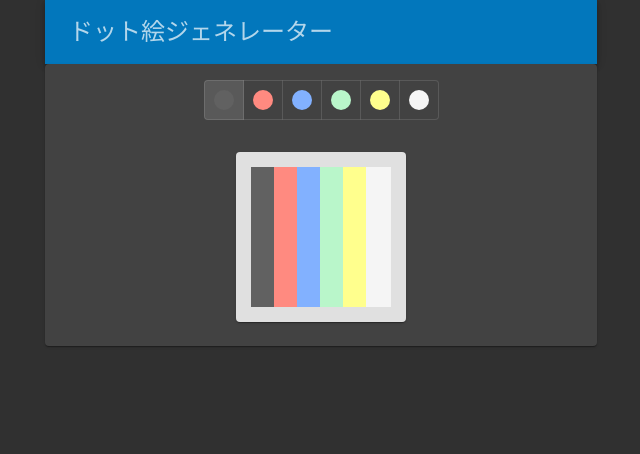
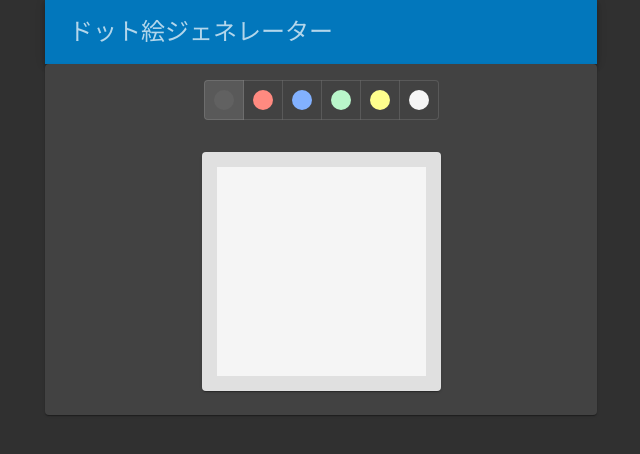
Before and after one commit to shimehituzi/dotpicgen, a React (Create React App) app: page / in a window 1280 px wide. Shown: the top 454 px of the page, without its empty margins (319-959 px from the left). Built offline with nearby package versions, Linux system fonts and the light colour scheme.

Commit message:
Minor fix

```diff
--- a/src/state/canvas/index.ts
+++ b/src/state/canvas/index.ts
@@ -6,22 +6,11 @@ import { Colors } from 'state/color'
 type Dots = Array<Array<Colors>>
 
 type Canvas = {
-  row: number
-  col: number
   dots: Dots
 }
 
 const initialState: Canvas = {
-  row: 0,
-  col: 0,
-  dots: [
-    [Colors.Gray, Colors.Red, Colors.Blue, Colors.Green, Colors.Yellow, Colors.White],
-    [Colors.Gray, Colors.Red, Colors.Blue, Colors.Green, Colors.Yellow, Colors.White],
-    [Colors.Gray, Colors.Red, Colors.Blue, Colors.Green, Colors.Yellow, Colors.White],
-    [Colors.Gray, Colors.Red, Colors.Blue, Colors.Green, Colors.Yellow, Colors.White],
-    [Colors.Gray, Colors.Red, Colors.Blue, Colors.Green, Colors.Yellow, Colors.White],
-    [Colors.Gray, Colors.Red, Colors.Blue, Colors.Green, Colors.Yellow, Colors.White],
-  ]
+  dots: Array(9).fill(Array(9).fill(Colors.White))
 }
 
 const canvasSlice = createSlice({
```
